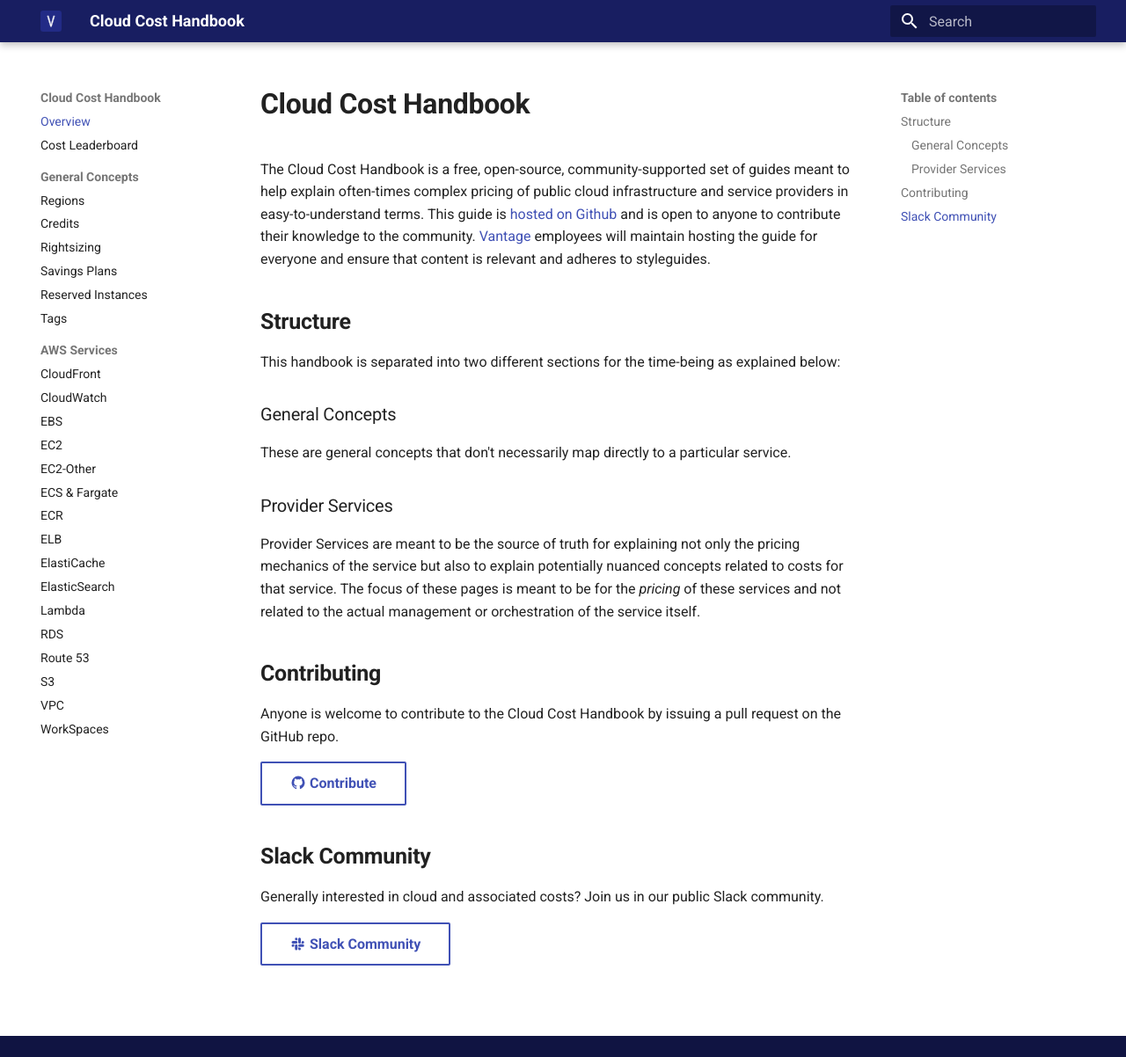
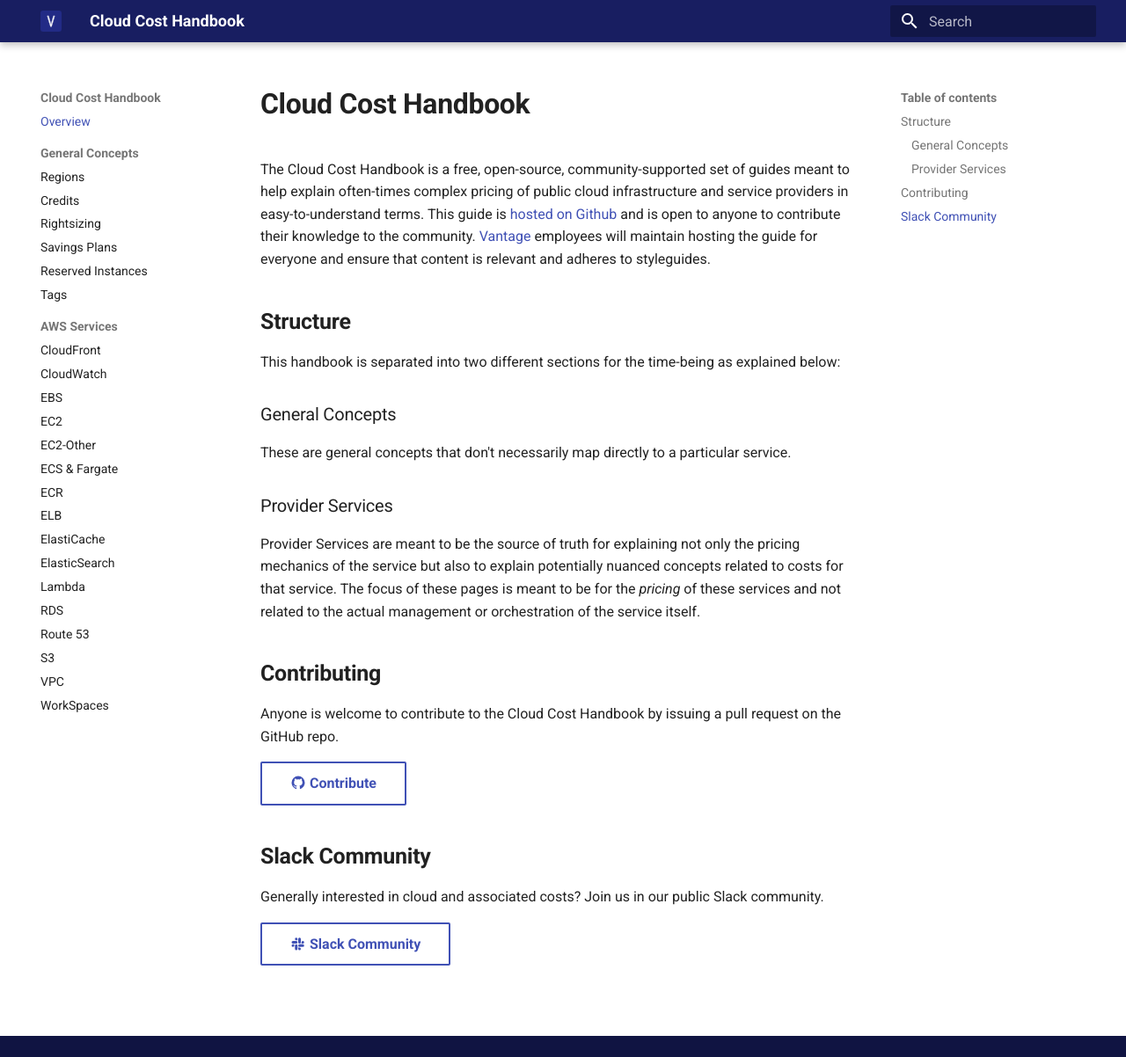
Before and after one commit to vantage-sh/handbook.vantage.sh, an MkDocs documentation site: the page built from docs/index.md, in a window 1280 px wide and 1202 px high. Shown: the whole window at 88% size. Built offline with MkDocs 1.6.1 and Material for MkDocs 9.7.7, drawn with Linux system fonts in a browser that asks for light colours.

Commit message:
Remove leaderboard link

```diff
--- a/mkdocs.yml
+++ b/mkdocs.yml
@@ -26,7 +26,6 @@
 
 nav:
   - 'Overview' : 'index.md'
-  - 'Cost Leaderboard': 'https://leaderboard.vantage.sh/'
   - 'General Concepts':
     - 'Regions' : 'aws/concepts/regions.md'
     - 'Credits': 'aws/concepts/credits.md'
```
